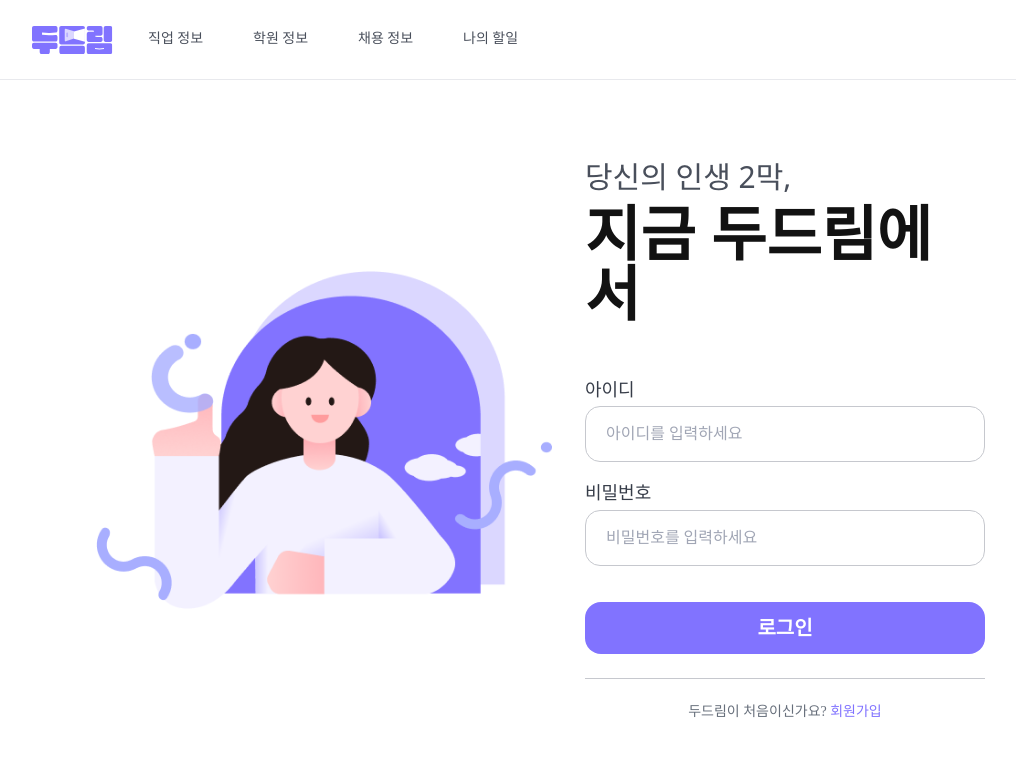
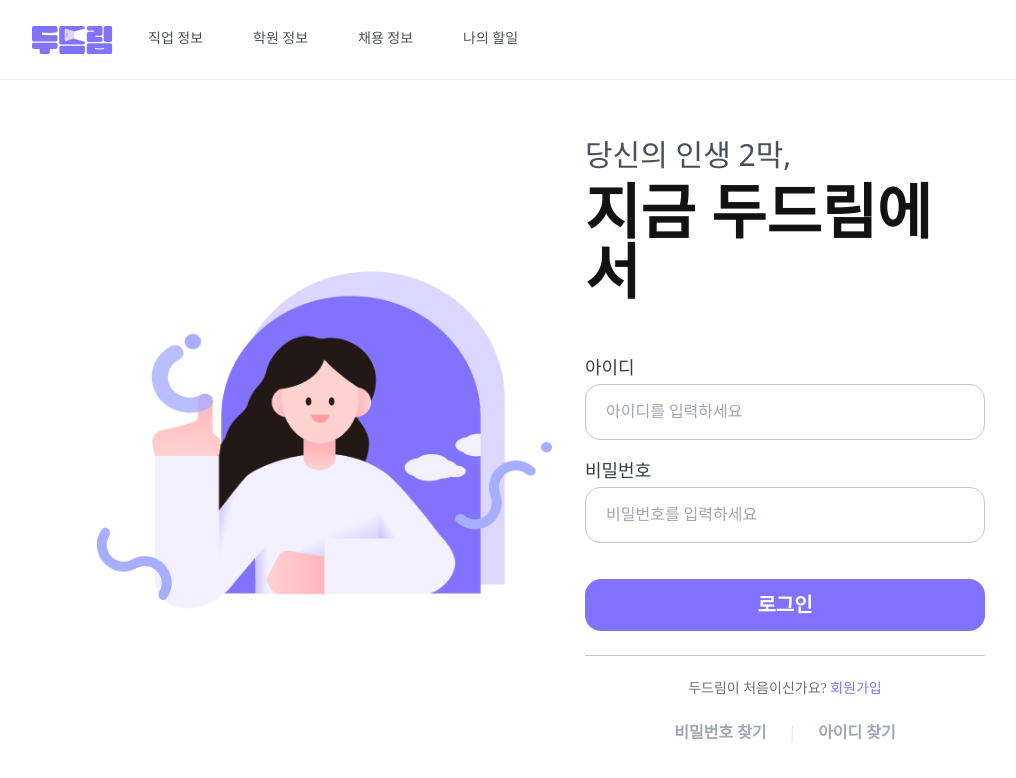
Before and after one commit to TEAM-DoDream/DoDream_FE, a React (Vite) app: page /login in a window 1280 px wide. Shown: the top 778 px of the page, without its empty margins (88-1104 px from the left). Built offline with nearby package versions, Linux system fonts and the light colour scheme; no server answers.

Commit message:
feat : [#223] 로그인 페이지에 추가 및 아이디 및 비밀번호 찾는 페이지 생성 및 라우팅 추가

```diff
--- a/src/pages/login/LoginPage.tsx
+++ b/src/pages/login/LoginPage.tsx
@@ -29,6 +29,17 @@ const LoginPage = () => {
                 회원가입
               </a>
             </div>
+            <div className="mt-4 flex w-full items-center justify-center text-center">
+              <div className="flex w-full items-center justify-center gap-6 px-4">
+                <a href="/findpwd" className="text-gray-400 font-B02-SB">
+                  비밀번호 찾기
+                </a>
+                <div className="text-gray-200 font-B02-SB">|</div>
+                <a href="/findid" className="text-gray-400 font-B02-SB">
+                  아이디 찾기
+                </a>
+              </div>
+            </div>
           </div>
         </div>
       </div>
--- /dev/null
+++ b/src/pages/pwdFind/PwdFindPage.tsx
@@ -0,0 +1,4 @@
+const PwdFindPage = () => {
+  return <div>pwdpage</div>;
+};
+export default PwdFindPage;
--- a/src/route/Router.tsx
+++ b/src/route/Router.tsx
@@ -19,6 +19,8 @@ import ScrapPage from '@pages/myTodo/tabs/ScrapPage.tsx';
 import Todo from '@pages/myTodo/components/todo/Todo';
 import Mypage from '@pages/mypage/Mypage';
 import RequireLogin from '@utils/RequireLogin';
+import IdFindPage from '@pages/idFind/IdFindPage.tsx';
+import PwdFindPage from '@pages/pwdFind/PwdFindPage.tsx';
 
 const Router = () => {
   return (
@@ -38,6 +40,8 @@ const Router = () => {
           <Route path="/jobfound" element={<JobFound />} />
           <Route path="/jobinfo/:jobId" element={<JobInfo />} />
           <Route path="/others/:jobId" element={<OtherTodoPage />} />
+          <Route path="/findid" element={<IdFindPage />} />
+          <Route path="/findpwd" element={<PwdFindPage />} />
           <Route
             path="/otherslist/:todoGroupId"
             element={<OtherTodoListPage />}
```
Also changed, not shown: src/pages/idFind/IdFindPage.tsx (renamed from src/pages/idFind/IdFind.tsx).
